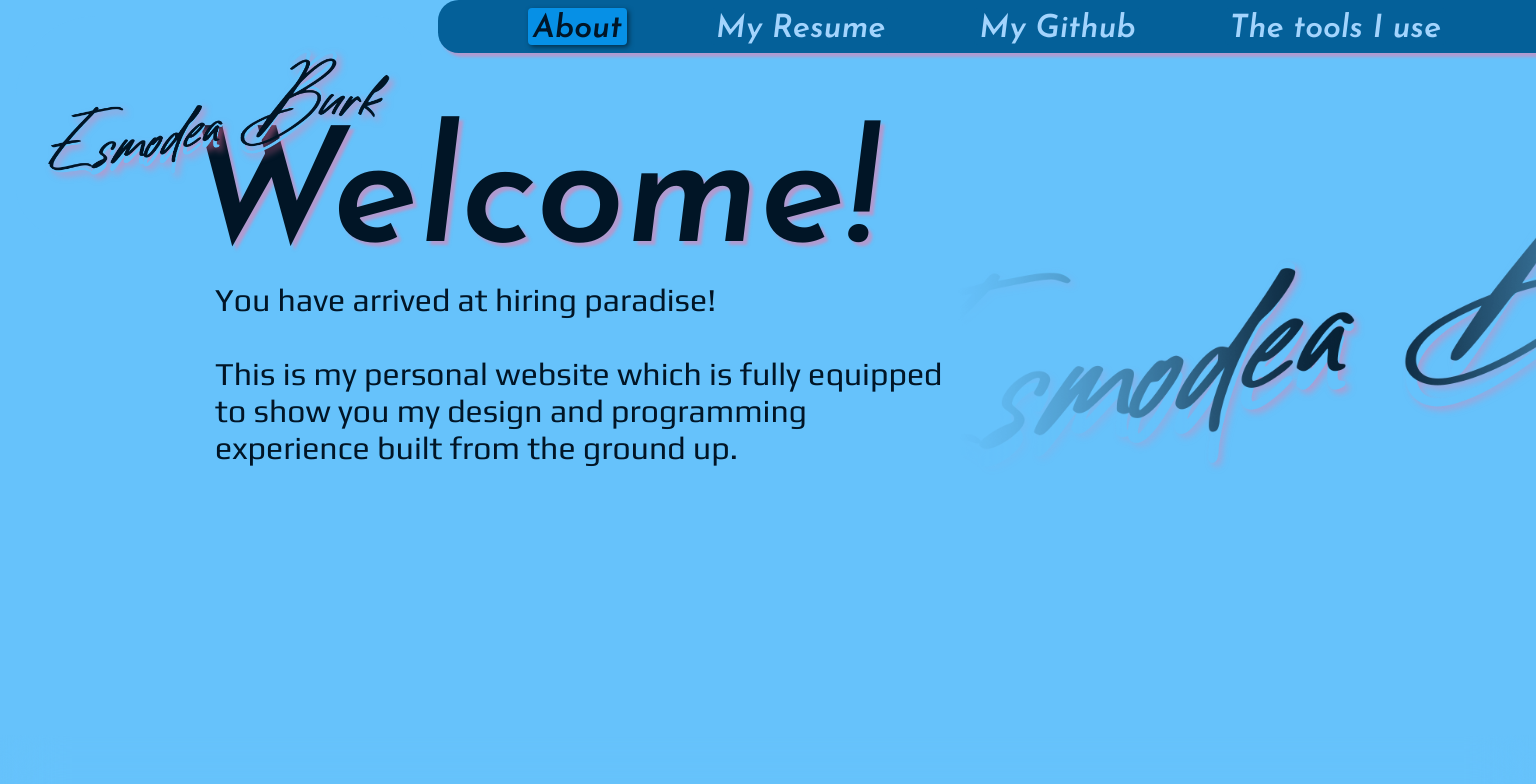
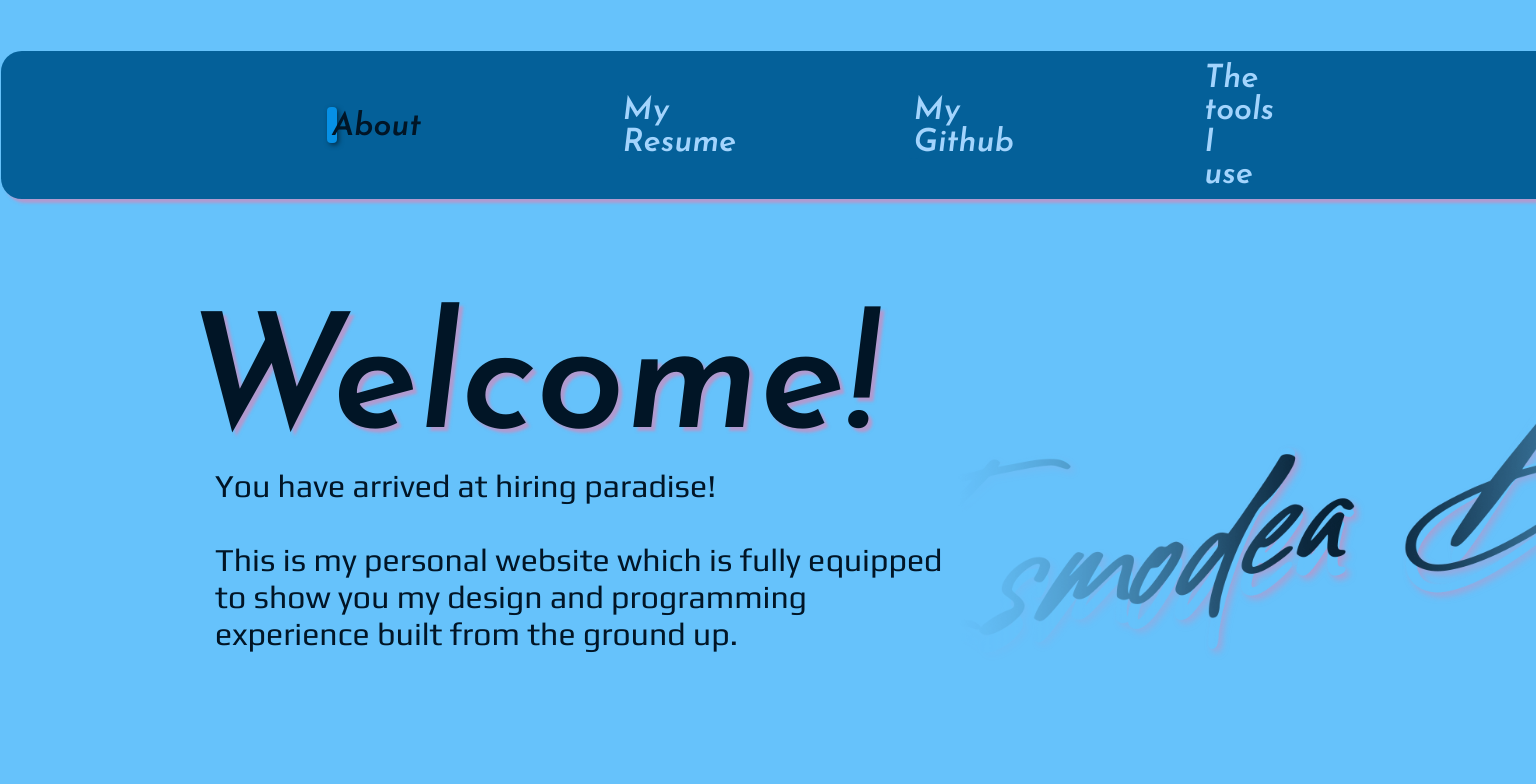
Before and after one commit to esmodea/MyPortfolio, a React (Create React App) app in the folder portfolio-fe/: page /about in a window 1536 px wide. Shown: the top 784 px of the page. Built offline with nearby package versions, Linux system fonts and the light colour scheme; no server answers.

Commit message:
Tweaks and other small changes

```diff
--- a/portfolio-fe/src/App.css
+++ b/portfolio-fe/src/App.css
@@ -66,7 +66,7 @@
     color: #011526;
 }
 }
-
+@media screen and (max-width: 1285px){
 .nav-link{
     background-color: #046099;
     font-size: xx-large;
@@ -109,3 +109,4 @@
     padding: 0px 15px;
     /* filter: drop-shadow(2px 2px 4px #FB74A6); */
 }
+}
--- a/portfolio-fe/src/features/components/1-AboutPage/aboutPage.css
+++ b/portfolio-fe/src/features/components/1-AboutPage/aboutPage.css
@@ -136,7 +136,7 @@
     100% {margin-top: 0rem; opacity: 100;}
 }
 
-@media screen and (max-width: 1525px) {
+/* @media screen and (max-width: 1525px) {
     .article-text{
         font-size: 1.5rem;
         background-color: rgb(0 0 0 / 0);
@@ -230,4 +230,4 @@
     .welcome{
         margin-top: -7rem;
     }
-}
+} */
--- a/portfolio-fe/src/features/components/2-AbilitiesPage/AbilitiesPage.js
+++ b/portfolio-fe/src/features/components/2-AbilitiesPage/AbilitiesPage.js
@@ -1,6 +1,5 @@
 import React, { useState, useEffect } from 'react';
 import { useSelector } from 'react-redux';
-import NavBar from '../common/NavBar';
 import Form from './Form';
 import './abilities.css';
 
--- a/portfolio-fe/src/features/components/2-AbilitiesPage/Login.js
+++ b/portfolio-fe/src/features/components/2-AbilitiesPage/Login.js
@@ -18,7 +18,6 @@ const Login = () => {
     return(
         <>
             <div className='page-container'>
-                <NavBar />
                 <div className='login-content'>
                     <p className='info'>You are looking at the nasa Astronomy Picture of the Day</p>
                     <div className='login-window'>
--- a/portfolio-fe/src/features/components/common/common.css
+++ b/portfolio-fe/src/features/components/common/common.css
@@ -11,9 +11,9 @@
         margin: 1rem;
         padding-left: .8rem;
         padding-right: .8rem;
-        height: 220px;
+        height: 250px;
         background-color: #66C2FB;
-        border-radius: 5rem 3rem 5rem 3rem;
+        border-radius: 7rem 4rem 7rem 4rem;
     }
 
     .logo-container:hover{
@@ -72,7 +72,7 @@
     }
 }
 
-
+/*
 @media screen and (max-width: 1525px) {
     .nav-link{
         font-size: x-large;
@@ -131,4 +131,4 @@
     .logo-container{
         display: none;
     }
-}
+} */
```
Also changed, not shown: portfolio-fe/src/features/assets/Logo-cropped.png (added).
